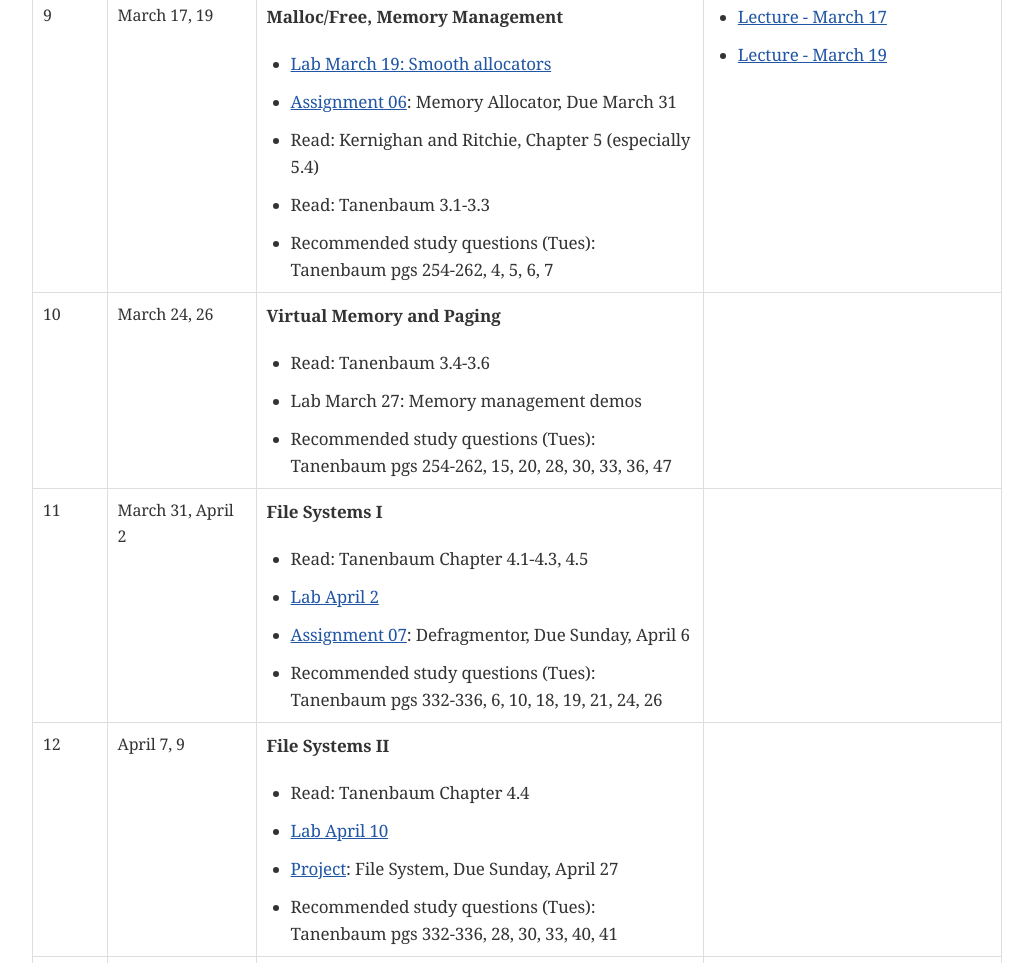
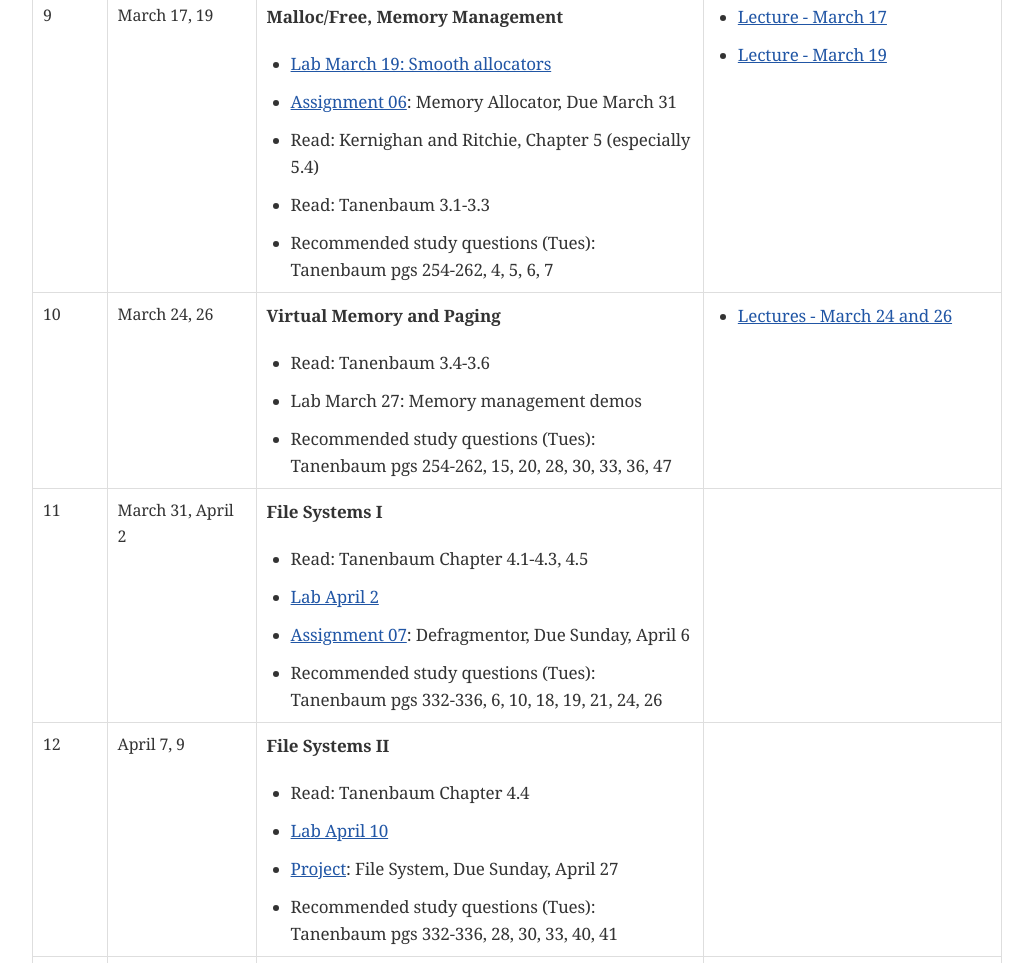
Before and after one commit to BrynMawr-CS355-S26/website, a plain HTML site: page schedule.html in a window 1280 px wide. Shown: the part 2258-3221 px from the top of the page, without its empty margins (123-1156 px from the left). Drawn offline with Linux system fonts and the light colour scheme; a web font is replaced by a local one.

Commit message:
post slides

```diff
--- a/schedule.html
+++ b/schedule.html
@@ -775,7 +775,13 @@ body.book #toc,body.book #preamble,body.book h1.sect0,body.book .sect1>h2{page-b
 </li>
 </ul>
 </div></div></td>
-<td class="tableblock halign-left valign-top"><div class="content"></div></td>
+<td class="tableblock halign-left valign-top"><div class="content"><div class="ulist">
+<ul>
+<li>
+<p><a href="lectures/OS-Week10-March25-VM.pdf">Lectures - March 24 and 26</a></p>
+</li>
+</ul>
+</div></div></td>
 </tr>
 <tr>
 <td class="tableblock halign-left valign-top"><p class="tableblock">11</p></td>
@@ -893,7 +899,7 @@ body.book #toc,body.book #preamble,body.book h1.sect0,body.book .sect1>h2{page-b
 </div>
 <div id="footer">
 <div id="footer-text">
-Last updated 2026-03-20 14:52:14 -0400
+Last updated 2026-03-26 16:42:59 -0400
 </div>
 </div>
 </body>
```
Also changed, not shown: index.html (+7 -1 lines), 2 other files.
